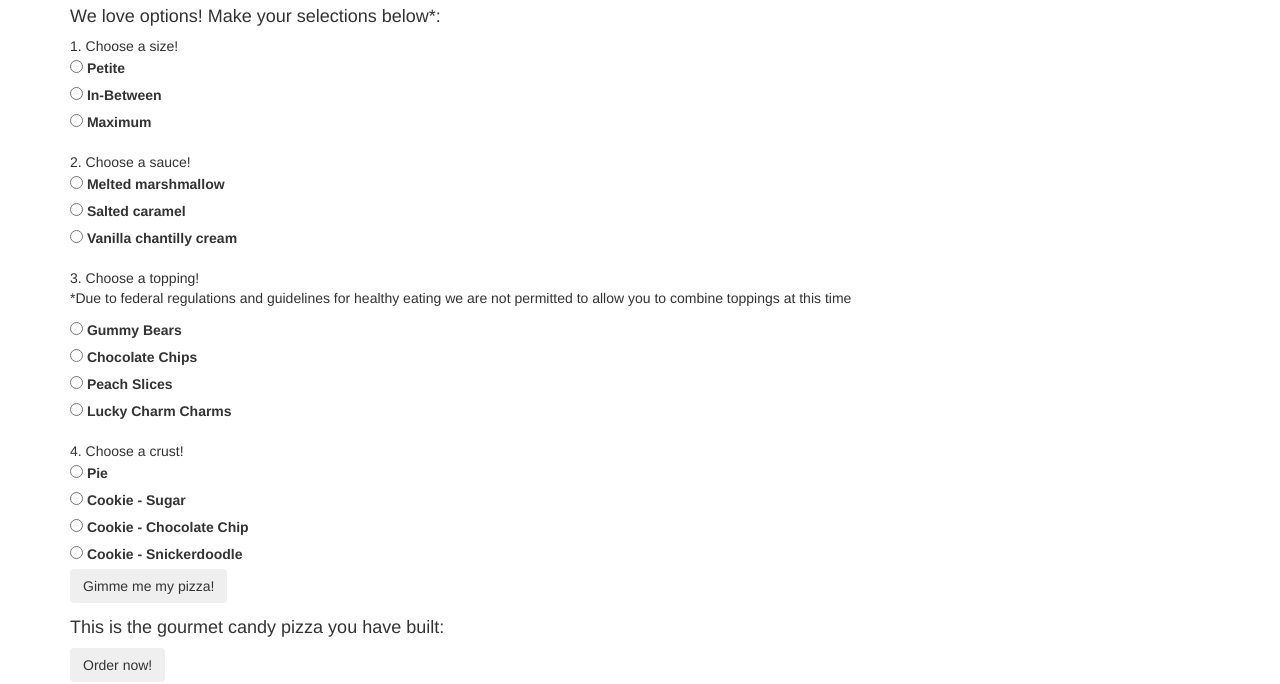
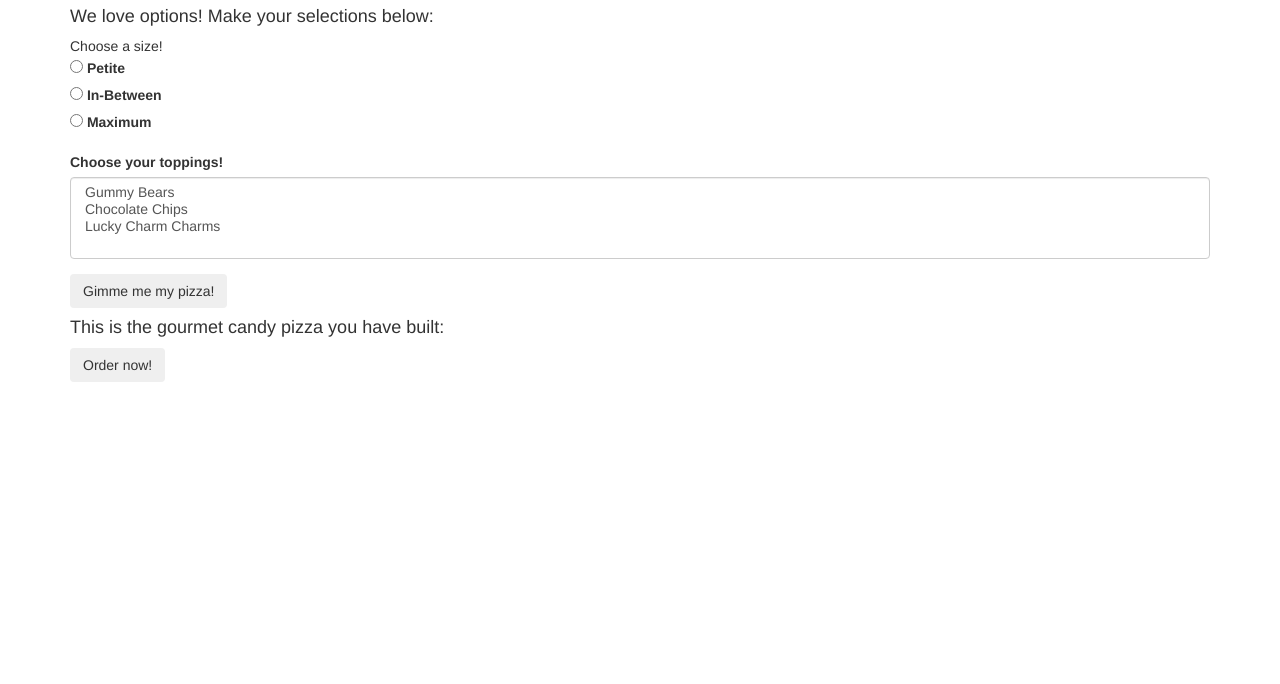
Before and after one commit to reese-lee/pizza, a plain HTML site: page index.html in a window 1280 px wide. Shown: the part 116-800 px from the top of the page. Drawn offline with Linux system fonts and the light colour scheme.

Commit message:
change radio button form to multiple-choice form for toppings, comment out other options for now

```diff
--- a/index.html
+++ b/index.html
@@ -11,11 +11,11 @@
   <body class="container">
     <h1>Reese's Candy Pizza Shop</h1>
     <h2>Welcome to the world's first gourmet candy pizza shop!</h2>
-    <h4>We love options! Make your selections below*:</h4>
+    <h4>We love options! Make your selections below:</h4>
     <form id="pizzaSelections">
 <!-- Options for Size -->
      <div class="form-group" id=size>
-       1. Choose a size!
+       Choose a size!
        <div class="radio1">
          <label for="size">
            <input type="radio" name="size" value=1>
@@ -36,7 +36,7 @@
        </div>
      </div>
 <!-- Options for Sauce -->
-     <div class="form-group" id=sauce>
+     <!-- <div class="form-group" id=sauce>
        2. Choose a sauce!
        <div class="radio2">
          <label for="sauce">
@@ -56,38 +56,23 @@
            Vanilla chantilly cream
          </label>
        </div>
-     </div>
+     </div> -->
 <!-- Options for Toppings -->
       <div class="form-group" id=toppings>
-        3. Choose a topping!
-          <p>*Due to federal regulations and guidelines for healthy eating we are not permitted to allow you to combine toppings at this time</p>
-        <div class="radio3">
-          <label for="toppings">
-            <input type="radio" name="toppings" value=1>
-            Gummy Bears
-          </label>
-        </div>
-        <div class="radio3">
-          <label for="toppings">
-            <input type="radio" name="toppings" value=1>
-            Chocolate Chips
-          </label>
-        </div>
-        <div class="radio3">
-          <label for="toppings">
-            <input type="radio" name="toppings" value=2>
-            Peach Slices
-          </label>
-        </div>
-        <div class="radio3">
-          <label for="toppings">
-            <input type="radio" name="toppings" value=3>
-            Lucky Charm Charms
-          </label>
-        </div>
+        <div class="form-group">
+         <label for="toppings">Choose your toppings!</label>
+         <select multiple class="form-control" id="toppings">
+           <option>Gummy Bears</option>
+           <option>Chocolate Chips</option>
+           <option>Lucky Charm Charms</option>
+           <!-- <option>4</option>
+           <option>5</option> -->
+         </select>
+       </div>
+
       </div>
 <!-- Options for Crust -->
-      <div class="form-group" id=crust>
+      <!-- <div class="form-group" id=crust>
         4. Choose a crust!
         <div class="radio4">
           <label for="crust">
@@ -112,9 +97,9 @@
             <input type="radio" name="crust" value=3>
             Cookie - Snickerdoodle
           </label>
-        </div>
+        </div> -->
         <button type="submit" class ="btn" name="button">Gimme me my pizza!</button>
-      </div>
+    <!--  </div> -->
 
       <div class="results">
         <h4>This is the gourmet candy pizza you have built:</h4>
```
